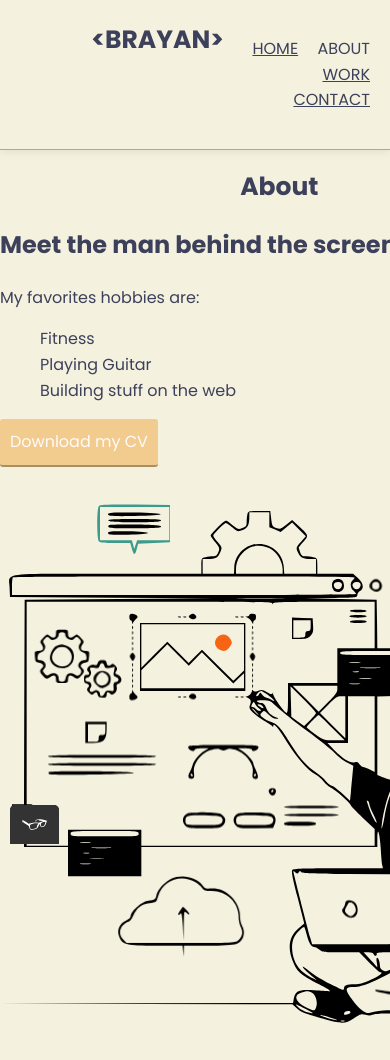
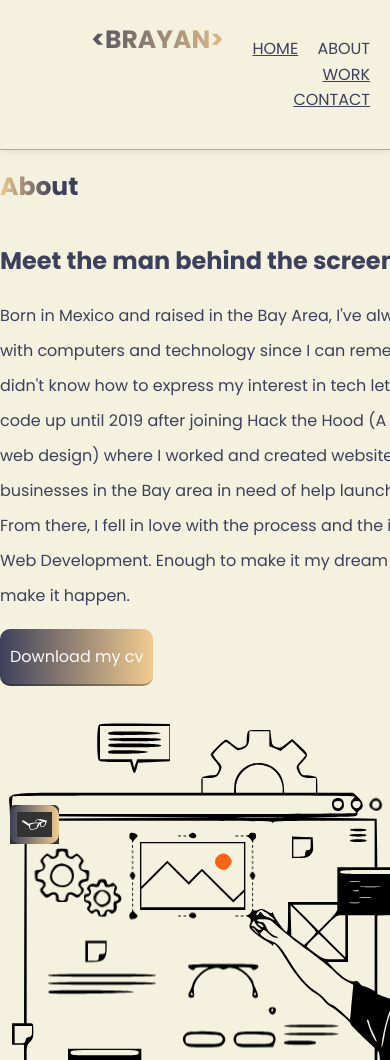
Before and after one commit to Mejiabrayan/Portfolio, a plain HTML site: page about.html in a window 390 px wide. Shown: the top 1060 px of the page. Drawn offline with nearby package versions, Linux system fonts and the light colour scheme.

Commit message:
minor update of all pages

```diff
--- a/about.html
+++ b/about.html
@@ -19,7 +19,7 @@
       href="https://fonts.googleapis.com/css2?family=Poppins:wght@400;500;700&display=swap"
       rel="stylesheet"
     />
-<link rel="stylesheet" href="css/style.production.css">
+    <link rel="stylesheet" href="css/style.production.css" />
   </head>
   <body>
     <!-- Header -->
@@ -65,16 +65,24 @@
 
     <div class="about-section">
       <div class="about_item">
-        <h1>About</h1>
+        <h1 class="about_title">About</h1>
+        <div class="about_item biography">
           <h2>Meet the man behind the screen</h2>
-      <div class="about_item">
-        <p>My favorites hobbies are:</p>
-        <ul>
-        <li>Fitness</li>
-        <li>Playing Guitar</li>
-        <li>Building stuff on the web</li>
-      </ul>
-        <a class="btn" target="_blank" download>Download my CV</a>
+          <p>
+            Born in Mexico and raised in the Bay Area, I've always been
+            fasincated with computers and technology since I can remember.
+            However, I didn't know how to express my interest in tech let alone
+            know how to code up until 2019 after joining Hack the Hood (A 9 week
+            program in web design) where I worked and created websites for small
+            businesses in the Bay area in need of help launching. <br />
+            From there, I fell in love with the process and the inner workings
+            of Web Development. Enough to make it my dream career; Enough to
+            make it happen.
+          </p>
+
+          <a href="#" class="secondary-btn" target="_blank" download>Download my cv</a>
+        </div>
+      </div>
       <!-- SVG code -->
       <?xml version="1.0" standalone="no"?>
       <!DOCTYPE svg PUBLIC "-//W3C//DTD SVG 20010904//EN" "http://www.w3.org/TR/2001/REC-SVG-20010904/DTD/svg10.dtd">
@@ -584,7 +592,6 @@
         </g>
       </svg>
     </div>
-    </div>
 
     <!-- Definest the scope of the table -->
     <table class="tble">
@@ -595,7 +602,6 @@
           <th>Years of Experience</th>
           <th>Level of Expertise</th>
         </tr>
-
       </thead>
       <tbody>
         <tr>
@@ -619,9 +625,21 @@
     <footer class="page-footer">
       <p>Find me on</p>
       <div class="social-media">
-        <img class="footer-item-git" src="img/githubRepo.svg" alt="Github-icon" />
-        <img class="footer-item-twitter" src="img/twitterIcon.svg" alt="Twitter-icon" />
-        <img class="footer-item-linkedin" src="img/linkedIn.svg" alt="LinkedIn-icon" />
+        <img
+          class="footer-item-git"
+          src="img/githubRepo.svg"
+          alt="Github-icon"
+        />
+        <img
+          class="footer-item-twitter"
+          src="img/twitterIcon.svg"
+          alt="Twitter-icon"
+        />
+        <img
+          class="footer-item-linkedin"
+          src="img/linkedIn.svg"
+          alt="LinkedIn-icon"
+        />
       </div>
     </footer>
 
--- a/css/style.production.css
+++ b/css/style.production.css
@@ -50,7 +50,7 @@
 }
 
 a:active {
-  color: #489c79;
+  color: var(--third-color);
 }
 
 a:hover {
@@ -67,22 +67,32 @@
 }
 
 button,
-.btn {
+.main-btn,
+.secondary-btn {
   /* overwrites browser defaults and resets the border */
   border: none;
   /* takes the font from the outer container */
+  background-image: -webkit-gradient(
+    linear,
+    left top,
+    right top,
+    from(#3d405b),
+    to(#f2cc8f)
+  );
+  background-image: -o-linear-gradient(left, #3d405b 0%, #f2cc8f 100%);
+  background-image: linear-gradient(to right, #3d405b 0%, #f2cc8f 100%);
   font-family: inherit;
   display: inline-block;
-  background-color: var(--third-color);
   text-decoration: none;
   color: rgb(255, 250, 250);
   padding: 10px;
-  border-radius: 3px;
+  border-radius: 10px;
   border-bottom: 2px solid rgba(0, 0, 0, 0.3);
   -webkit-transition: 0.2s opacity;
   -o-transition: 0.2s opacity;
   transition: 0.2s opacity;
 }
+
 button:hover,
 button:focus,
 .btn:hover,
@@ -90,6 +100,8 @@
   cursor: pointer;
   opacity: 0.8;
 }
+
+/* Navigation */
 
 .navigation-list_item--active {
   text-decoration: none;
@@ -100,9 +112,7 @@
   margin-left: 15px;
   text-transform: uppercase;
 }
-.profile-section a {
-  text-decoration: none;
-}
+
 .logo_item {
   margin: 0 auto;
   position: relative;
@@ -110,10 +120,26 @@
   text-transform: uppercase;
   width: 250px;
   height: 100px;
+  display: inline-block;
+  /* gradient color styling */
+  background: -webkit-gradient(
+    linear,
+    left top,
+    right top,
+    from(#3d405b),
+    to(#f2cc8f)
+  );
+  background: -o-linear-gradient(left, #3d405b 0%, #f2cc8f 100%);
+  background: linear-gradient(to right, #3d405b 0%, #f2cc8f 100%);
+  -webkit-background-clip: text;
+  background-clip: text;
+  -webkit-text-fill-color: transparent;
 }
 .logo_item a {
   text-decoration: none;
 }
+
+/* End */
 
 /* section styling */
 
@@ -123,13 +149,55 @@
   max-width: 700px;
   margin: 0px auto;
 }
-
+.profile-section a {
+  text-decoration: none;
+}
 .profile_portrait {
   float: left;
   width: 350px;
   margin-right: 40px;
+  margin-top: 25px;
   border-radius: 50%;
 }
+
+/* Title styling */
+
+.profile_title,
+.work_title {
+  display: inline-block;
+  /* gradient color styling */
+  background: -webkit-gradient(
+    linear,
+    left top,
+    right top,
+    color-stop(30%, #3d405b),
+    to(#f2cc8f)
+  );
+  background: -o-linear-gradient(left, #3d405b 30%, #f2cc8f 100%);
+  background: linear-gradient(to right, #3d405b 30%, #f2cc8f 100%);
+  -webkit-background-clip: text;
+  background-clip: text;
+  -webkit-text-fill-color: transparent;
+}
+
+.about_title,
+.contact_title {
+  display: inline-block;
+  background: -webkit-gradient(
+    linear,
+    right top,
+    left top,
+    color-stop(30%, #3d405b),
+    to(#f2cc8f)
+  );
+  background: -o-linear-gradient(right, #3d405b 30%, #f2cc8f 100%);
+  background: linear-gradient(to left, #3d405b 30%, #f2cc8f 100%);
+  -webkit-background-clip: text;
+  background-clip: text;
+  -webkit-text-fill-color: transparent;
+}
+
+/* End */
 
 .page-header {
   display: -webkit-box;
@@ -175,15 +243,21 @@
   text-align: center;
 }
 
+.biography {
+  display: inline-block;
+  line-height: 35px;
+}
+
 /* start of grid */
 .project-list {
   display: -ms-grid;
   display: grid;
   -ms-grid-columns: 1fr 20px 1fr 20px 1fr;
   grid-template-columns: 1fr 1fr 1fr;
-  grid-gap: 20px;
-  margin: 80px;
+  grid-gap: 10px;
+  margin: auto;
   border: none;
+  color: var(--primary-color);
 }
 
 .project_item {
@@ -257,6 +331,16 @@
     fill: #f76414;
   }
 }
+@-webkit-keyframes cloud-move {
+  from {
+    -webkit-transform: translate(0, 20px);
+    transform: translate(0, 20px);
+  }
+  to {
+    -webkit-transform: translate(100px, 20px);
+    transform: translate(100px, 20px);
+  }
+}
 @keyframes cloud-move {
   from {
     -webkit-transform: translate(0, 20px);
@@ -325,10 +409,6 @@
     fill: green;
   } */
 
-.message-box {
-  fill: #3c9c8c;
-}
-
 .cloud-top,
 .cloud-bottom {
   transform-box: fill-box;
@@ -344,12 +424,6 @@
 .cloud-bottom {
   animation: 2s cloud-move-reverse infinite alternate-reverse;
 }
-
-.screen {
-  -webkit-animation: 3s screen-color infinite alternate linear;
-  animation: 3s screen-color infinite alternate linear;
-}
-
 .sun {
   -webkit-animation: 5s sun-color infinite alternate linear;
   animation: 5s sun-color infinite alternate linear;
@@ -381,11 +455,11 @@
 
 @media all and (max-width: 750px) {
   .project-list,
-  .about-item {
+  .about_item {
     gap: 10px;
   }
   .project_item:last-child,
-  .about-item:last-child {
+  .about_item:last-child {
     grid-column: auto / auto;
     grid-row: auto / auto;
   }
```
Also changed, not shown: contact.html (+30 -30 lines), index.html (+17 -5 lines), work.html (+1 -1 lines). Lines whose indentation alone changed are shown as unchanged.
